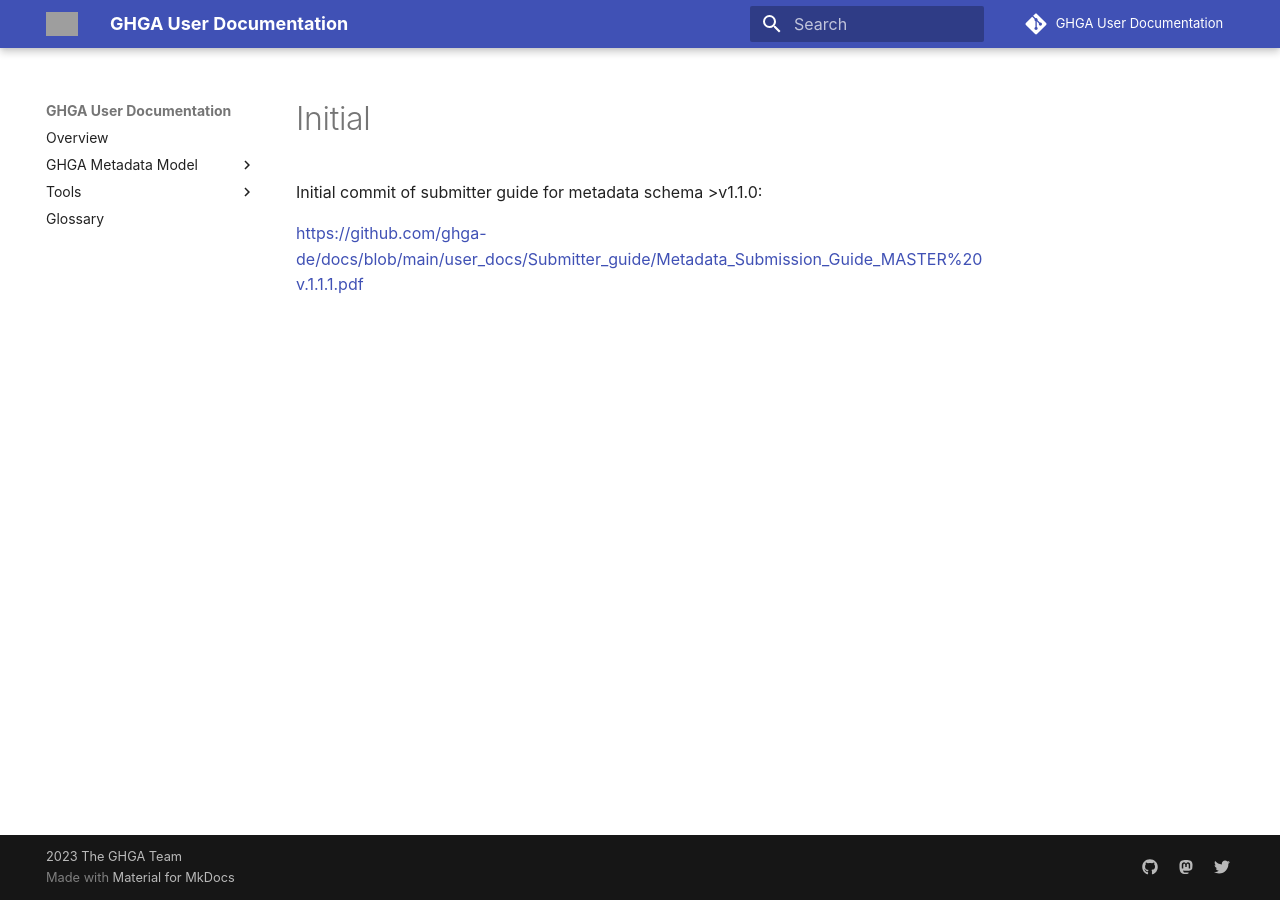
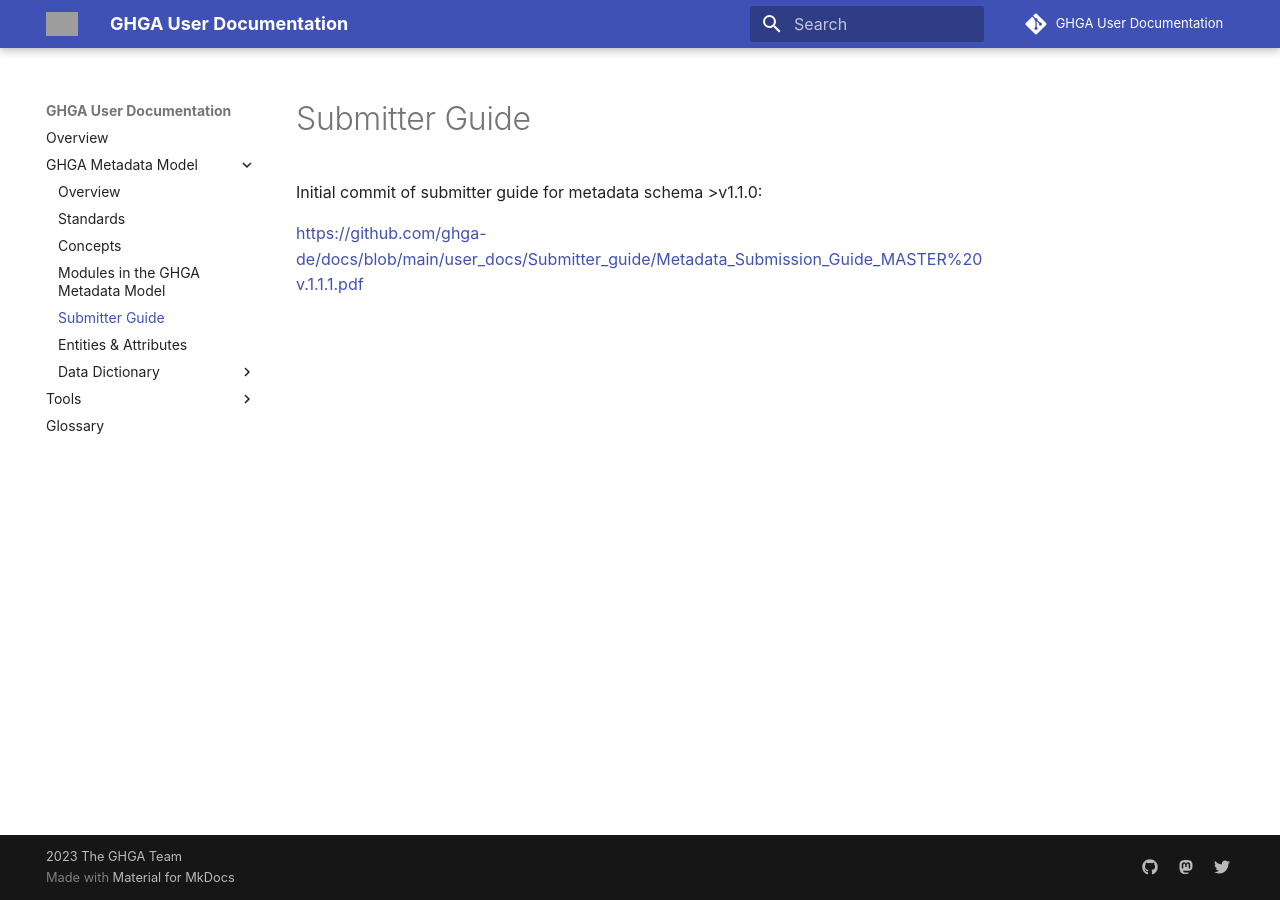
Before and after one commit to ghga-de/docs.ghga.de, an MkDocs documentation site: the page built from user_docs/Submitter_guide/Initial.md, in a window 1280 px wide. Built offline with MkDocs 1.6.1 and Material for MkDocs 9.7.7, drawn with Linux system fonts in a browser that asks for light colours; comment, search, counter and statistics services are not loaded; grey boxes are pictures that could not be loaded.

Commit message:
Update mkdocs.yaml
Added submitter guide to page tree

```diff
--- a/mkdocs.yaml
+++ b/mkdocs.yaml
@@ -108,6 +108,7 @@ nav:
       - "Standards": metadata/standards.md
       - metadata/concepts.md
       - metadata/modules.md
+      - "Submitter Guide": Submitter_guide/Initial.md
       - "Entities & Attributes": metadata/entities.md
       - "Data Dictionary":
           - "Analysis Module": metadata/data_dictionary/analysis-module.md
```
